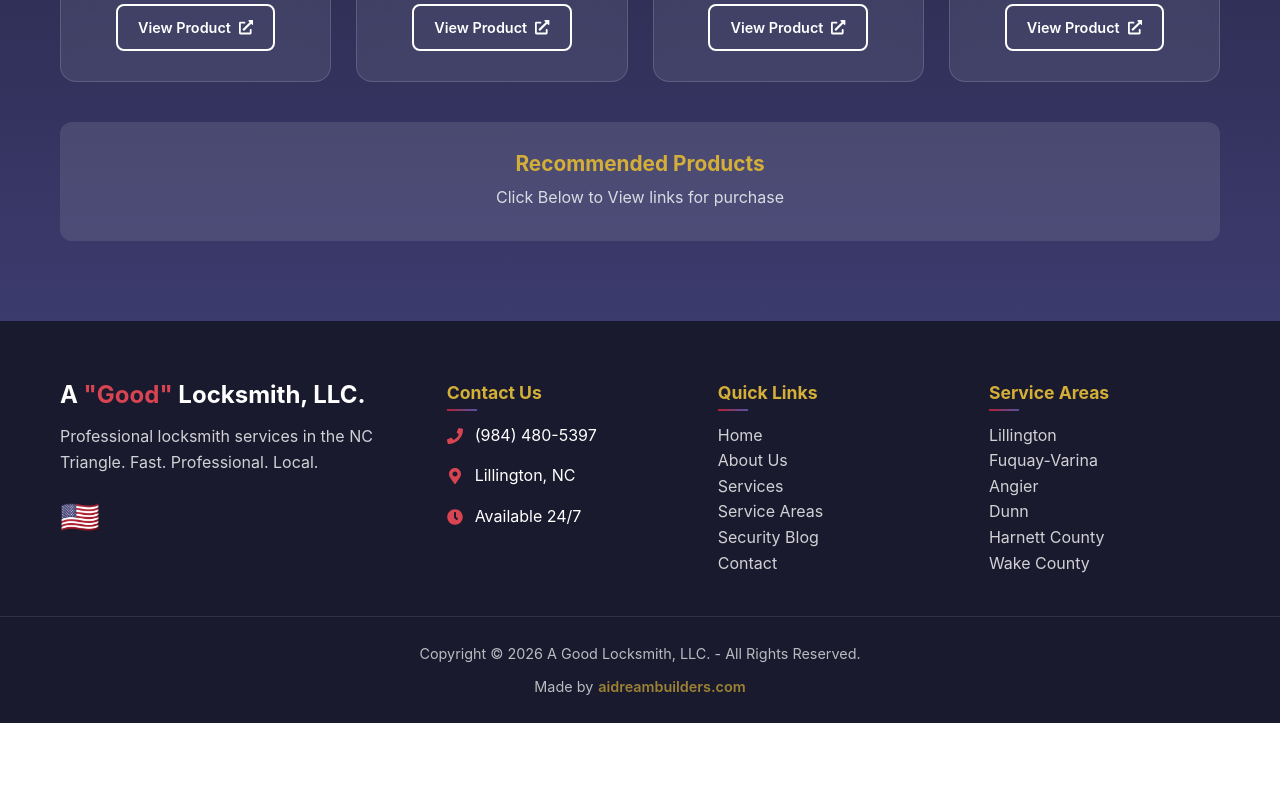
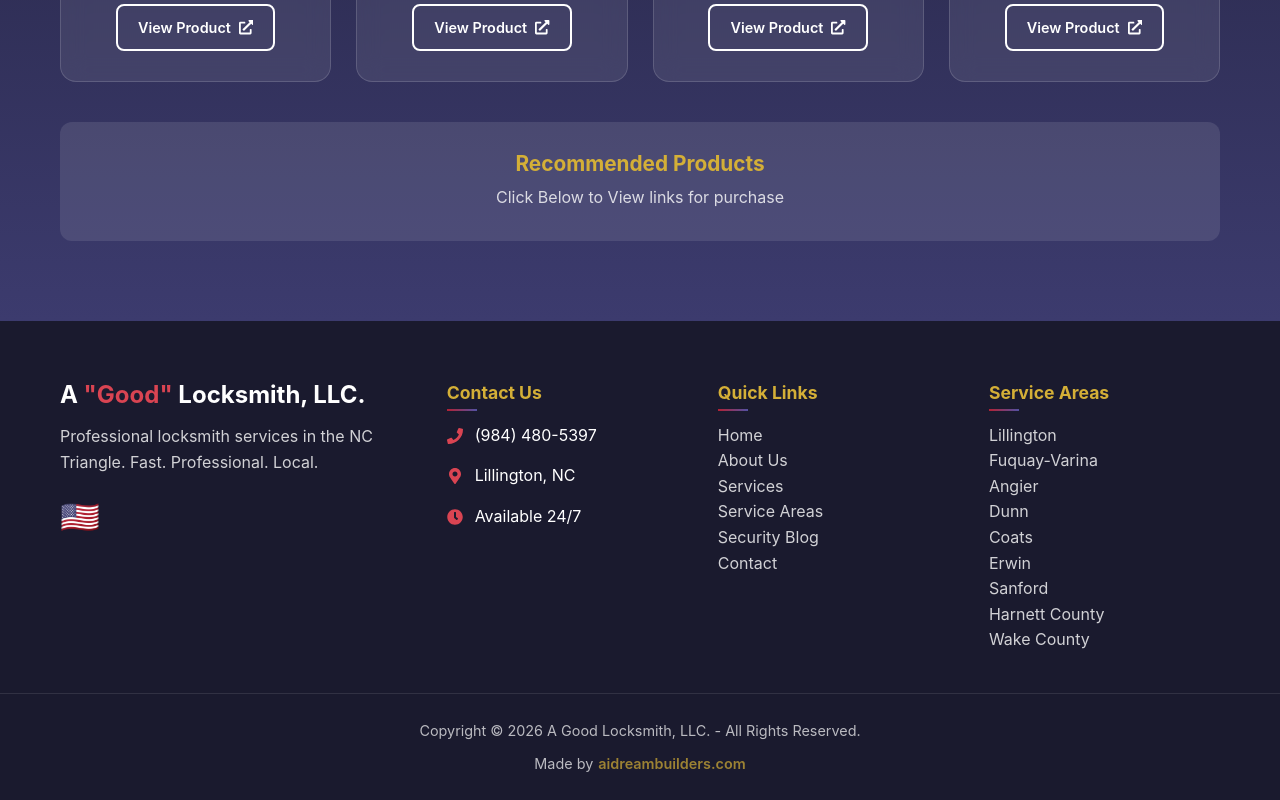
Before and after one commit to Definitely-Ai/Goodlocksmith, a React (Vite) app: page / in a window 1280 px wide. Shown: the part 9238-10038 px from the top of the page. Before the commit the page ends 9961 px from the top, so only its background shows below. Built offline with nearby package versions, Linux system fonts and the light colour scheme.

Commit message:
Add new cities to footer

```diff
--- a/src/components/Footer.jsx
+++ b/src/components/Footer.jsx
@@ -9,6 +9,9 @@ const Footer = () => {
         { name: 'Fuquay-Varina', path: '/Fuquay-Varina' },
         { name: 'Angier', path: '/Angier' },
         { name: 'Dunn', path: '/Dunn' },
+        { name: 'Coats', path: '/Coats' },
+        { name: 'Erwin', path: '/Erwin' },
+        { name: 'Sanford', path: '/Sanford' },
         { name: 'Harnett County', path: '/Harnett-County' },
         { name: 'Wake County', path: '/Wake-County' },
     ];
```
